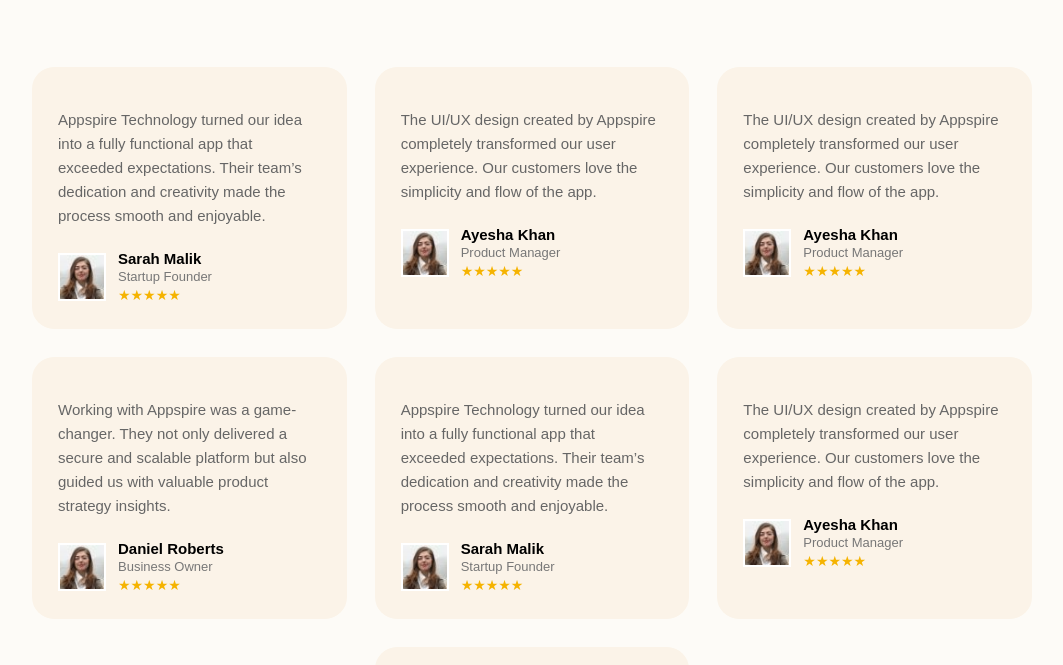
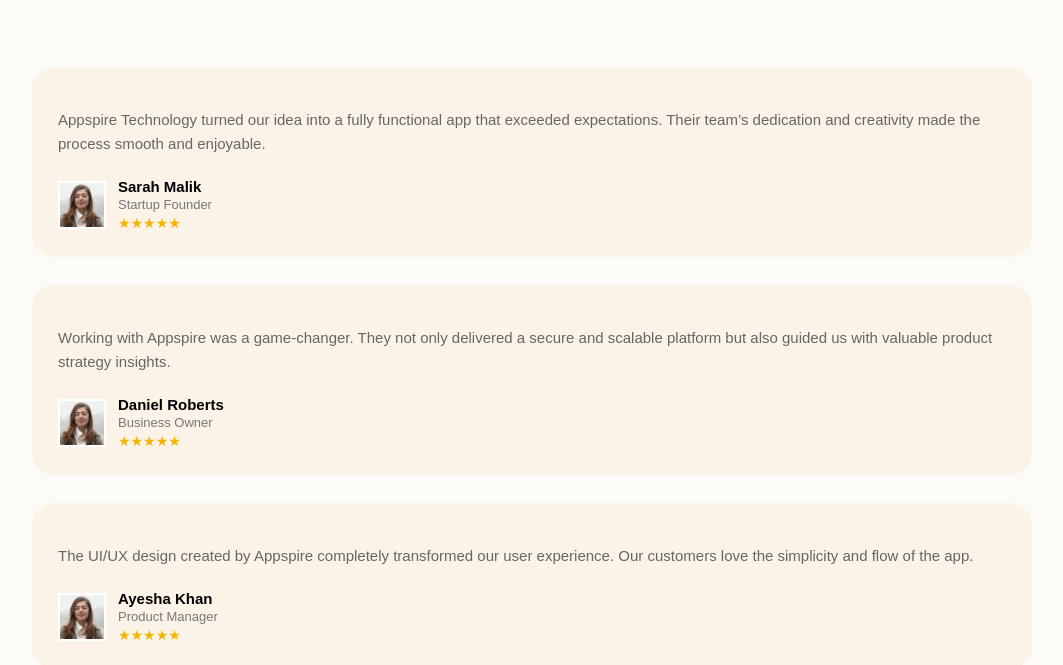
Before and after one commit to Tabish07-dev/Testimonials-web2, a plain HTML site: page index.html in a window 1280 px wide. Shown: the part 281-946 px from the top of the page, without its empty margins (108-1171 px from the left). Drawn offline with Linux system fonts and the light colour scheme.

Commit message:
Change layout to single column as per reference image

```diff
--- a/style.css
+++ b/style.css
@@ -38,19 +38,10 @@
 
 
 .client-testimonials .testimonials-grid {
-  display: grid;
-  grid-template-columns: repeat(3, 1fr);
-  grid-template-rows: repeat(3, auto);
+  display: flex;
+  flex-direction: column;
   gap: 28px;
 }
-
-.testimonial-card:nth-child(1) { grid-column: 1; grid-row: 1; }
-.testimonial-card:nth-child(2) { grid-column: 1; grid-row: 2; }
-.testimonial-card:nth-child(3) { grid-column: 2; grid-row: 1; }
-.testimonial-card:nth-child(4) { grid-column: 2; grid-row: 2; }
-.testimonial-card:nth-child(5) { grid-column: 2; grid-row: 3; }
-.testimonial-card:nth-child(6) { grid-column: 3; grid-row: 1; }
-.testimonial-card:nth-child(7) { grid-column: 3; grid-row: 2; }
 
 
 .client-testimonials .testimonial-card {
```
